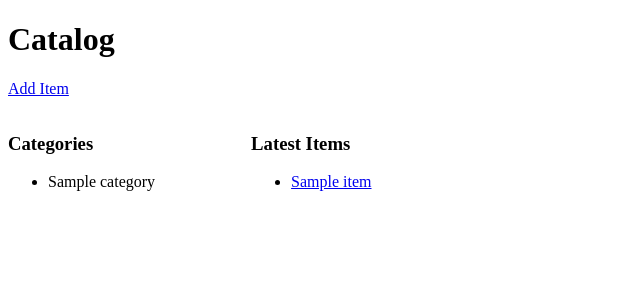
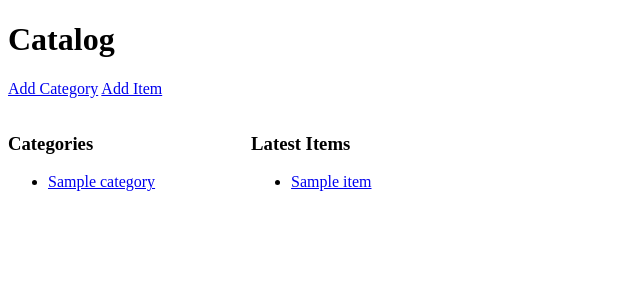
Before and after one commit to Drew-Kimberly/fullstack, a Flask app: page / in a window 1280 px wide. Shown: the top 300 px of the page, without its empty margins (0-640 px from the left). Run offline with Flask 2, Linux system fonts and the light colour scheme; tables that the repository leaves empty hold one stand-in row (values such as "Sample post").

Commit message:
Added CRUD MT work for categories. Added Alembic files/directory to gitignore.

```diff
--- a/Menus_Flask/project.py
+++ b/Menus_Flask/project.py
@@ -13,7 +13,7 @@ Base.metadata.bind = engine
 DBSession = sessionmaker(bind = engine)
 session = DBSession()
 
-@app.route('/') #Decorators that wrap below function in the app.route() function
+@app.route('/') # Decorators that wrap below function in the app.route() function
 @app.route('/restaurants/<int:restaurant_id>/') #Passed in via the restaurantMenu function param
 def restaurantMenu(restaurant_id):
     restaurant = session.query(Restaurant).filter_by(id = restaurant_id).one()
--- a/vagrant/catalog/catalog.py
+++ b/vagrant/catalog/catalog.py
@@ -23,7 +23,8 @@ def catalog():
 
 
 @app.route('/item/new', methods=['GET', 'POST'])
-def newItem():
+@app.route('/categories/<int:category_id>/new', methods=['GET', 'POST'])
+def newItem(category_id=None):
     if request.method == 'POST':
         if request.form["name"] != "" and request.form["category"] != "":
 
@@ -33,7 +34,7 @@ def newItem():
                 session.add(category)
                 session.flush()  # Flush change to the database in order to assign category_id
             else:
-                category = session.query(Category).filter_by(name=request.form["category"]).one()
+                category = session.query(Category).filter_by(name=request.form["category"]).first()
 
             newItem = Item(
                 name=request.form["name"],
@@ -51,14 +52,14 @@ def newItem():
 
 @app.route('/categories/<int:category_id>/items/<int:item_id>')
 def viewItem(item_id, category_id):
-    item = session.query(Item).filter_by(item_id=item_id).one()
+    item = session.query(Item).filter_by(item_id=item_id).first()
     return render_template("viewitem.html", item=item)
 
 
 @app.route('/categories/<int:category_id>/items/<int:item_id>/edit', methods=['GET', 'POST'])
 def editItem(item_id, category_id):
-    item = session.query(Item).filter_by(item_id=item_id).one()
-    category = session.query(Category).filter_by(category_id=category_id).one()
+    item = session.query(Item).filter_by(item_id=item_id).first()
+    category = session.query(Category).filter_by(category_id=category_id).first()
 
     if request.method == 'POST':
 
@@ -74,7 +75,7 @@ def editItem(item_id, category_id):
                     session.add(category)  # Add new category to DB
                     session.flush()  # Flush change to the database in order to assign category_id
                 else:
-                    category = session.query(Category).filter_by(name=request.form["category"]).one()
+                    category = session.query(Category).filter_by(name=request.form["category"]).first()
 
                 # Assign the item's new category ID
                 item.category_id = category.category_id
@@ -94,7 +95,7 @@ def editItem(item_id, category_id):
 
 @app.route('/categories/<int:category_id>/items/<int:item_id>/delete', methods=['GET', 'POST'])
 def deleteItem(item_id, category_id):
-    item = session.query(Item).filter_by(item_id=item_id).one()
+    item = session.query(Item).filter_by(item_id=item_id).first()
     if request.method == "POST":
         # Delete the item
         session.delete(item)
@@ -108,24 +109,67 @@ def deleteItem(item_id, category_id):
 
 @app.route('/categories/<int:category_id>')
 def viewCategory(category_id):
-    category = session.query(Category).filter_by(category_id=category_id).one()
+    category = session.query(Category).filter_by(category_id=category_id).first()
     items = session.query(Item).filter_by(category_id=category_id).all()
-    return render_template("viewcategory.html", category, items)
+    return render_template("viewcategory.html", category=category, items=items)
 
 
-@app.route('/categories/new')  # Is this needed?
+@app.route('/categories/new', methods=['GET', 'POST'])
 def newCategory():
-    return "Form to add a new category into the db."
+    if request.method == 'POST':
+        category_name = request.form["name"]
+        # Validate the input
+        if category_name == "" or session.query(Category).filter_by(name=category_name).first():
+            return render_template('newcategory.html')
+        else:
+            session.add(Category(name=category_name))
+            session.commit()
+            return redirect(url_for("catalog"))
+    else:
+        # Render add catalog page on GET request
+        return render_template('newcategory.html')
 
 
-@app.route('/categories/<int:category_id>/edit')
+@app.route('/categories/<int:category_id>/edit', methods=['GET', 'POST'])
 def editCategory(category_id):
-    return "Form to edit an existing category."
+    category = session.query(Category).filter_by(category_id=category_id).first()
+    if request.method == 'POST':
+        category_name = request.form["name"]
+
+        # Validate the input
+        if category_name == "" or \
+                        session.query(Category).filter_by(name=category_name).first() and \
+                        category.name != category_name:
+            return render_template('editcategory.html', category=category)
+        else:
+
+            # Don't go to DB if name hasn't changed
+            if category.name != category_name:
+                category.name = category_name
+                session.add(category)
+                session.commit()
+
+            return redirect(url_for("catalog"))
+    else:
+        # Render Edit Category page on GET
+        return render_template('editcategory.html', category=category)
 
 
-@app.route('/categories/<int:category_id>/delete')
+@app.route('/categories/<int:category_id>/delete', methods=['GET', 'POST'])
 def deleteCategory(category_id):
-    return "Delete an exisiting category here"
+    category = session.query(Category).filter_by(category_id=category_id).first()
+    if request.method == 'POST':
+        items = session.query(Item).filter_by(category_id=category_id).all()
+        if len(items) > 0:
+            for item in items:
+                session.delete(item)
+        session.delete(category)
+        session.commit()
+
+        return redirect(url_for("catalog"))
+    else:
+        # Render the delete category on GET
+        return render_template("deletecategory.html", category=category)
 
 
 if __name__ == '__main__':
--- a/vagrant/catalog/templates/catalog.html
+++ b/vagrant/catalog/templates/catalog.html
@@ -7,7 +7,10 @@
     <h1>Catalog</h1>
 
     <p>
+        <a href="{{ url_for("newCategory") }}">Add Category</a>
+        {% if categories %}
         <a href="{{ url_for("newItem") }}">Add Item</a>
+        {% endif %}
     </p>
 
     <div class="categories">
@@ -20,7 +23,11 @@
         <div class="categoriesList">
             <ul>
                 {% for category in categories %}
-                <li>{{ category.name }}</li>
+                <li>
+                    <a href="{{ url_for("viewCategory", category_id=category.category_id) }}">
+                        {{ category.name }}
+                    </a>
+                </li>
                 {% endfor %}
             </ul>
         </div>
--- a/vagrant/catalog/templates/viewitem.html
+++ b/vagrant/catalog/templates/viewitem.html
@@ -12,7 +12,7 @@
             Category: <a href="#">{{ item.category.name }}</a>
         </div>
     </div>
-    <div class="editDeleteOptions">
+    <div class="itemOptions">
         <a href="{{ url_for("editItem", category_id=item.category.category_id,item_id=item.item_id) }}">Edit</a>
         <a href="{{ url_for("deleteItem", category_id=item.category.category_id, item_id=item.item_id) }}">Delete</a>
     </div>
```
Also changed, not shown: vagrant/catalog/templates/deletecategory.html (added, +20 -0 lines), vagrant/catalog/templates/editcategory.html (added, +22 -0 lines), vagrant/catalog/templates/newCategory.html (added, +19 -0 lines), vagrant/catalog/templates/viewcategory.html (added, +37 -0 lines), 1 other file.
